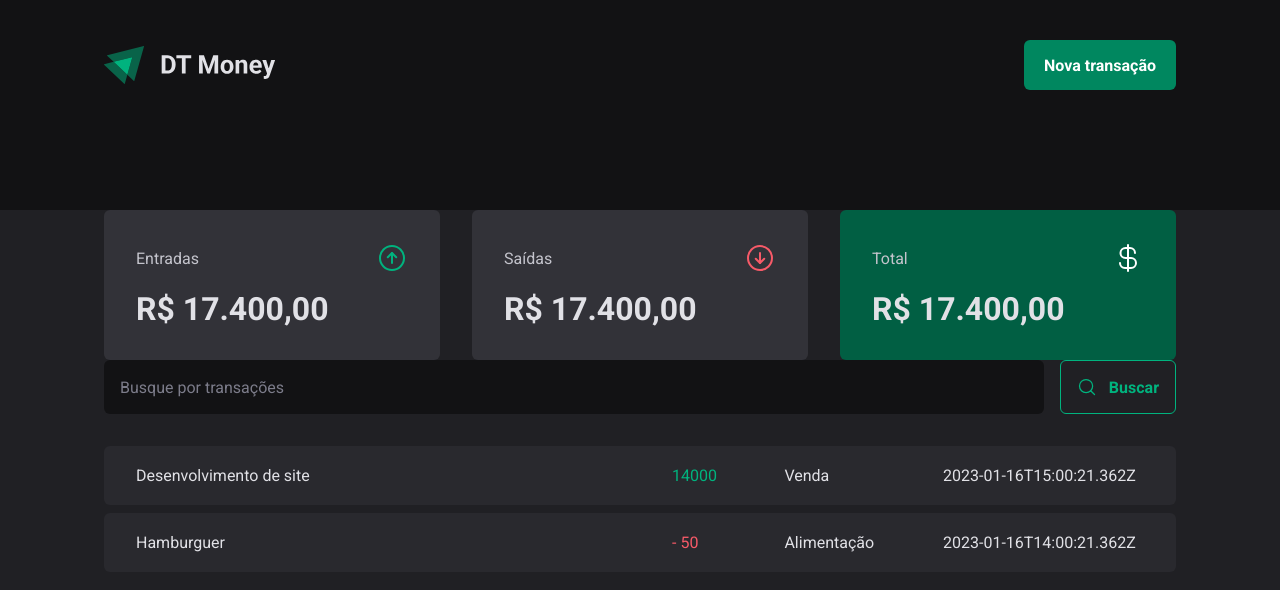
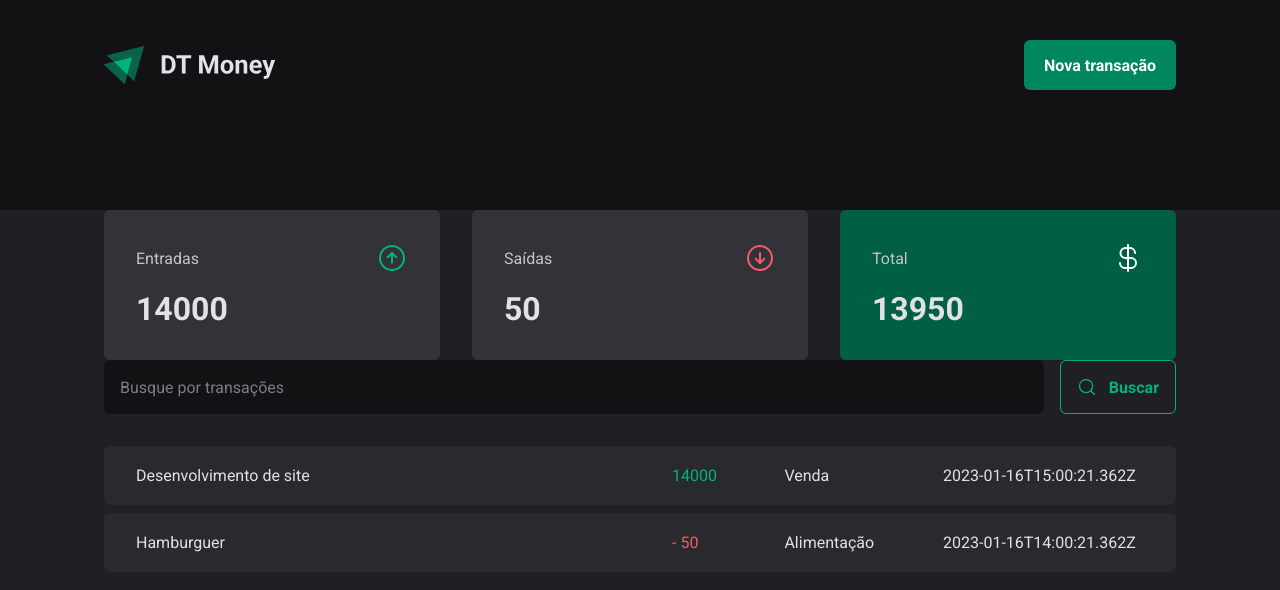
Before and after one commit to jerp86/03-dt-money, a React (Vite) app: page / in a window 1280 px wide. Shown: the top 590 px of the page. Built offline with nearby package versions, Linux system fonts and the light colour scheme; data requests are answered from the project's data file.

Commit message:
add TransactionsContext

```diff
--- a/src/components/Summary/index.tsx
+++ b/src/components/Summary/index.tsx
@@ -1,14 +1,34 @@
 import { ArrowCircleDown, ArrowCircleUp, CurrencyDollar } from 'phosphor-react'
+import { useContext } from 'react'
+import { TransactionsContext } from '../../contexts/TransactionsContext'
 import { SummaryCard, SummaryContainer } from './styles'
 
-export const Summary = () => (
+export const Summary = () => {
+  const { transactions } = useContext(TransactionsContext)
+
+  const summary = transactions.reduce(
+    (acc, transaction) => {
+      if (transaction.type === 'income') {
+        acc.income += transaction.price
+        acc.total += transaction.price
+      } else {
+        acc.outcome += transaction.price
+        acc.total -= transaction.price
+      }
+      return acc
+    },
+    { income: 0, outcome: 0, total: 0 },
+  )
+
+  return (
     <SummaryContainer className="content">
       <SummaryCard>
         <header>
           <span>Entradas</span>
           <ArrowCircleUp size={32} color="#00b37e" />
         </header>
-      <strong>R$ 17.400,00</strong>
+
+        <strong>{summary.income}</strong>
       </SummaryCard>
 
       <SummaryCard>
@@ -16,7 +36,8 @@
           <span>Saídas</span>
           <ArrowCircleDown size={32} color="#f75a68" />
         </header>
-      <strong>R$ 17.400,00</strong>
+
+        <strong>{summary.outcome}</strong>
       </SummaryCard>
 
       <SummaryCard variant="green">
@@ -24,7 +45,9 @@
           <span>Total</span>
           <CurrencyDollar size={32} />
         </header>
-      <strong>R$ 17.400,00</strong>
+
+        <strong>{summary.total}</strong>
       </SummaryCard>
     </SummaryContainer>
   )
+}
```
Lines whose indentation alone changed are shown as unchanged.
